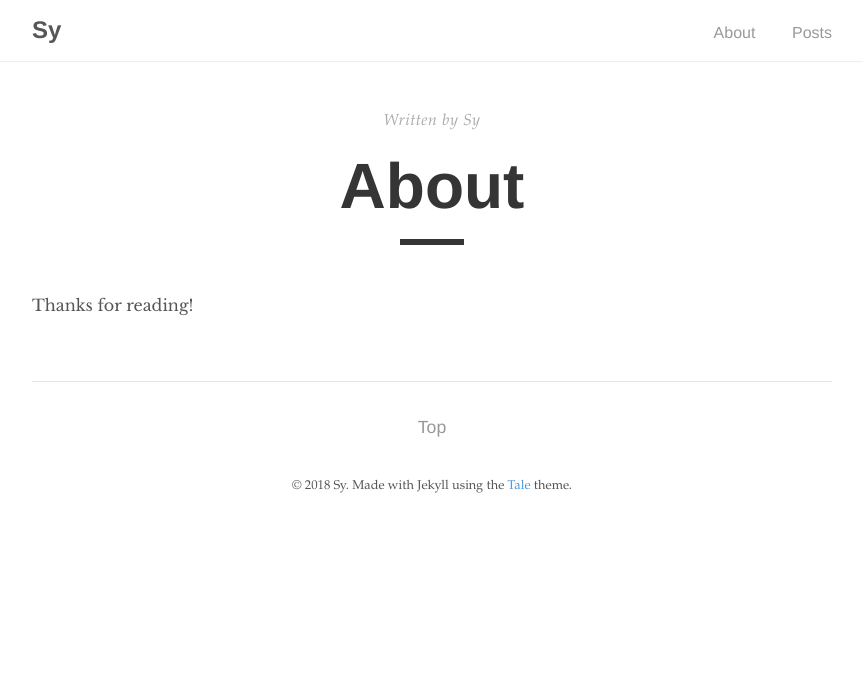
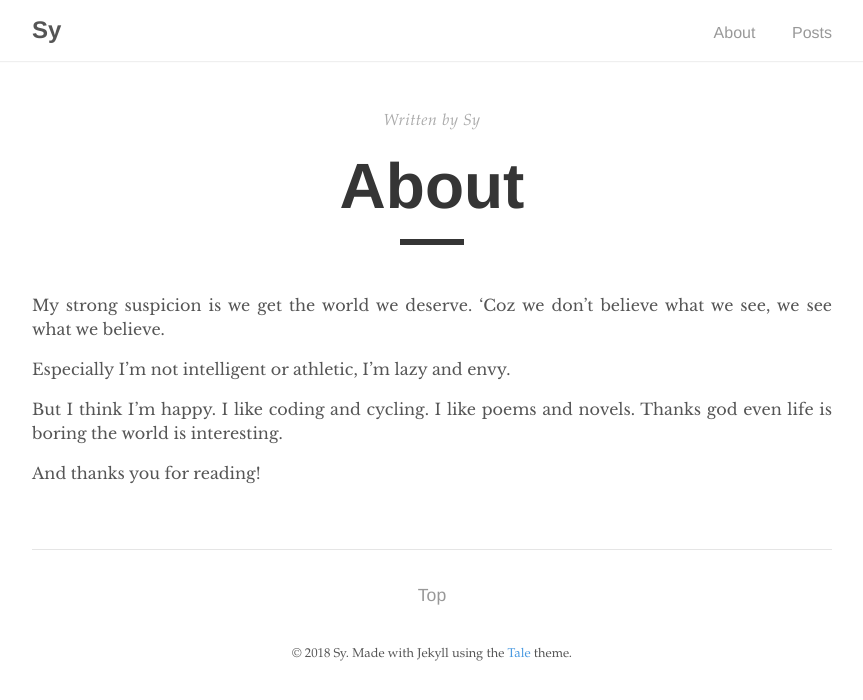
Before and after one commit to somarlyonks/somarlyonks.github.io, a Jekyll site: the page built from about.md, in a window 1280 px wide. Shown: the top 700 px of the page, without its empty margins (208-1071 px from the left). Built offline with Jekyll 4.4.1, drawn with Linux system fonts in a browser that asks for light colours.

Commit message:
fix about

```diff
--- a/about.md
+++ b/about.md
@@ -5,4 +5,10 @@ author: "Sy"
 permalink: /about/
 ---
 
-Thanks for reading!
+My strong suspicion is we get the world we deserve. 'Coz we don't believe what we see, we see what we believe.
+
+Especially I'm not intelligent or athletic, I'm lazy and envy.
+
+But I think I'm happy. I like coding and cycling. I like poems and novels. Thanks god even life is boring the world is interesting.
+
+And thanks you for reading!
```
Also changed, not shown: favicon.ico (deleted).
